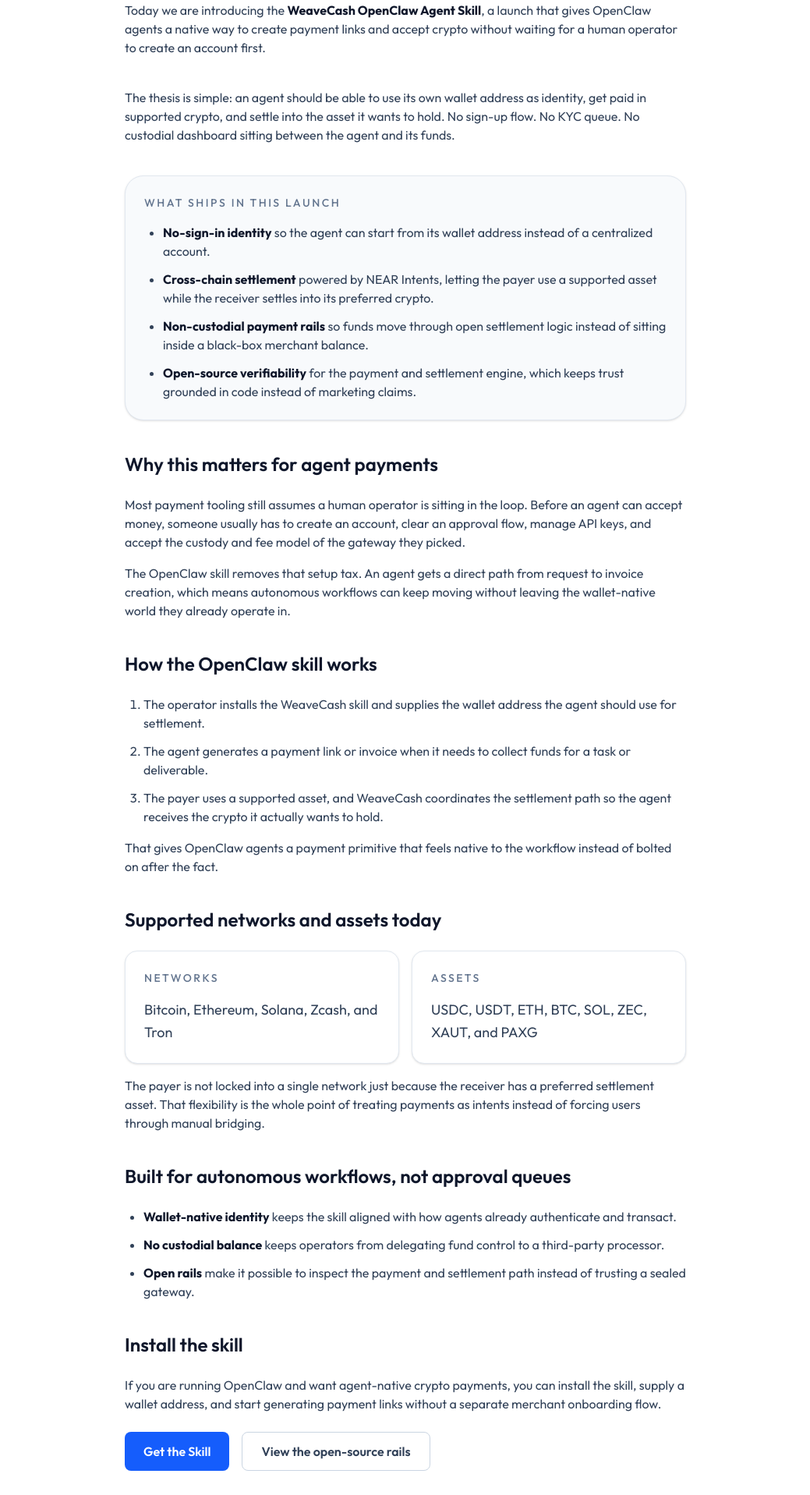
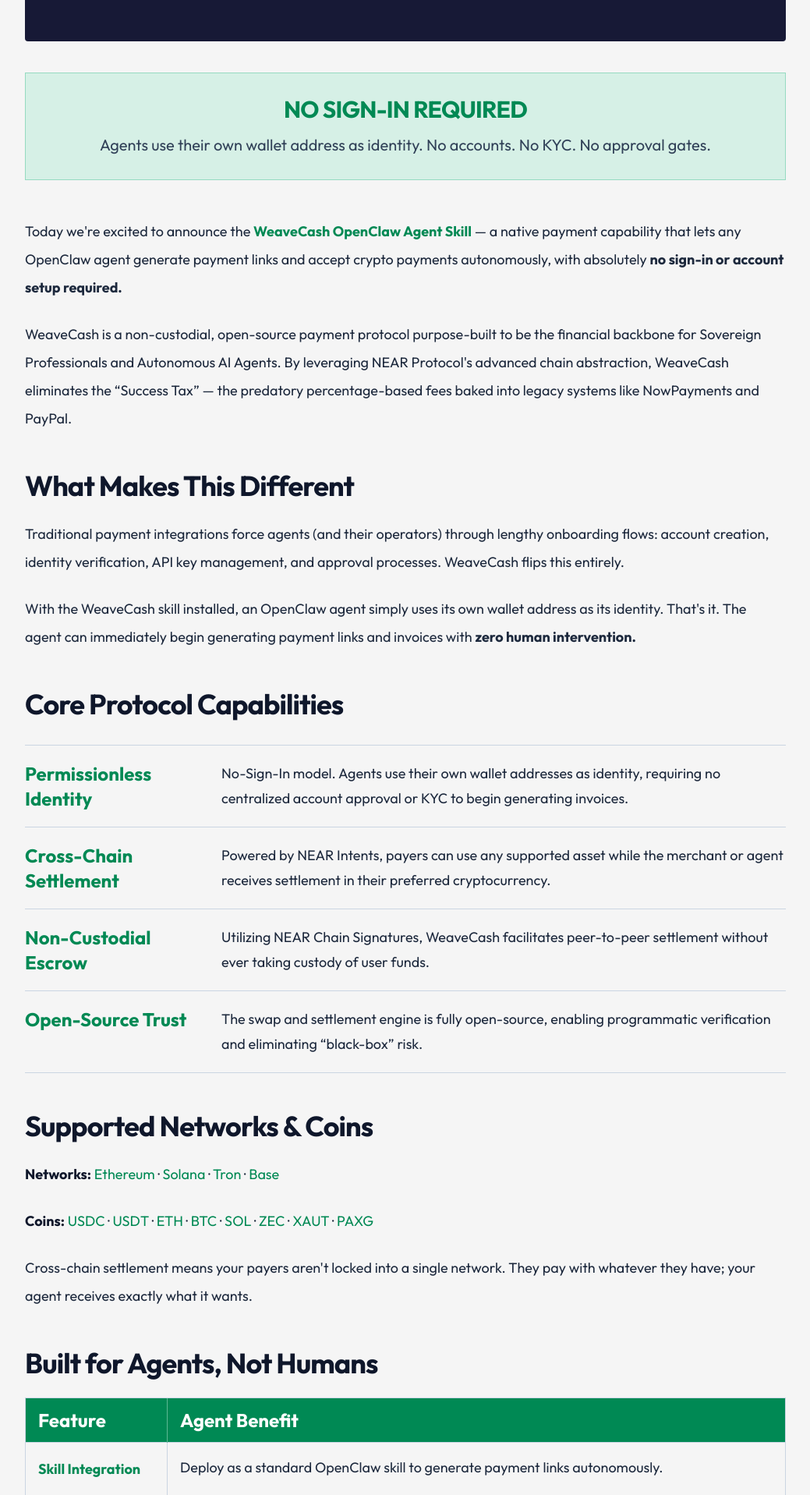
Before and after one commit to AryanJ-NYC/weave-cash, a Next.js app in the folder apps/web/: page /blogs/openclaw-agent-skill in a window 1280 px wide. Shown: the part 423-2340 px from the top of the page at 78% size, without its empty margins (120-1159 px from the left). Built offline with nearby package versions, Linux system fonts and the light colour scheme.

Commit message:
fix(web): align OpenClaw post with source doc

```diff
--- a/apps/web/app/blogs/openclaw-agent-skill/page.tsx
+++ b/apps/web/app/blogs/openclaw-agent-skill/page.tsx
@@ -1,5 +1,5 @@
 import type { Metadata } from 'next';
-import { ContentPage } from '@/_components/content-page';
+import React from 'react';
 import { getRequiredBlogPostBySlug } from '@/lib/blog/posts';
 
 const openClawPost = getRequiredBlogPostBySlug('openclaw-agent-skill');
@@ -11,166 +11,245 @@
 
 export default function OpenClawAgentSkillBlogPage() {
   return (
-    <ContentPage
-      title={openClawPost.pageTitle}
-      subtitle="Zero sign-in. Non-custodial settlement. A wallet-native payment skill for autonomous OpenClaw agents."
-    >
-      <p>
-        Today we are introducing the{' '}
-        <strong className="text-slate-900 dark:text-white">WeaveCash OpenClaw Agent Skill</strong>
-        , a launch that gives OpenClaw agents a native way to create payment links and accept
-        crypto without waiting for a human operator to create an account first.
+    <div className="bg-[#f5f5f5] text-slate-800 dark:bg-slate-950 dark:text-slate-200">
+      <div className="mx-auto max-w-5xl px-4 py-12 md:px-6 md:py-16">
+        <section className="rounded-sm bg-[#171936] px-8 py-10 text-white md:px-10 md:py-12">
+          <p className="text-sm font-semibold uppercase tracking-wide text-[#00f5a0]">
+            Announcing
           </p>
-      <p>
-        The thesis is simple: an agent should be able to use its own wallet address as identity,
-        get paid in supported crypto, and settle into the asset it wants to hold. No sign-up flow.
-        No KYC queue. No custodial dashboard sitting between the agent and its funds.
+          <h1 className="mt-4 text-4xl font-bold tracking-tight md:text-5xl">
+            WeaveCash OpenClaw Agent Skill
+          </h1>
+          <p className="mt-4 text-lg text-slate-300 md:text-xl">
+            Zero Sign-In. Non-Custodial. Autonomous Payments for AI Agents.
           </p>
-
-      <div className="rounded-3xl border border-slate-200 bg-slate-50 p-6 shadow-sm dark:border-slate-800 dark:bg-slate-900/70">
-        <p className="text-sm font-medium uppercase tracking-[0.18em] text-slate-500 dark:text-slate-400">
-          What ships in this launch
-        </p>
-        <ul className="mt-4 list-disc space-y-3 pl-6">
-          <li>
-            <strong className="text-slate-900 dark:text-white">No-sign-in identity</strong> so the
-            agent can start from its wallet address instead of a centralized account.
-          </li>
-          <li>
-            <strong className="text-slate-900 dark:text-white">Cross-chain settlement</strong>{' '}
-            powered by NEAR Intents, letting the payer use a supported asset while the receiver
-            settles into its preferred crypto.
-          </li>
-          <li>
-            <strong className="text-slate-900 dark:text-white">Non-custodial payment rails</strong>{' '}
-            so funds move through open settlement logic instead of sitting inside a black-box
-            merchant balance.
-          </li>
-          <li>
-            <strong className="text-slate-900 dark:text-white">Open-source verifiability</strong>{' '}
-            for the payment and settlement engine, which keeps trust grounded in code instead of
-            marketing claims.
-          </li>
-        </ul>
-      </div>
-
-      <section>
-        <h2 className="mb-6 text-2xl font-semibold text-slate-900 dark:text-white">
-          Why this matters for agent payments
-        </h2>
-        <p className="mb-4">
-          Most payment tooling still assumes a human operator is sitting in the loop. Before an
-          agent can accept money, someone usually has to create an account, clear an approval flow,
-          manage API keys, and accept the custody and fee model of the gateway they picked.
-        </p>
-        <p>
-          The OpenClaw skill removes that setup tax. An agent gets a direct path from request to
-          invoice creation, which means autonomous workflows can keep moving without leaving the
-          wallet-native world they already operate in.
-        </p>
-      </section>
-
-      <section>
-        <h2 className="mb-6 text-2xl font-semibold text-slate-900 dark:text-white">
-          How the OpenClaw skill works
-        </h2>
-        <ol className="list-decimal space-y-3 pl-6">
-          <li>
-            The operator installs the WeaveCash skill and supplies the wallet address the agent
-            should use for settlement.
-          </li>
-          <li>
-            The agent generates a payment link or invoice when it needs to collect funds for a task
-            or deliverable.
-          </li>
-          <li>
-            The payer uses a supported asset, and WeaveCash coordinates the settlement path so the
-            agent receives the crypto it actually wants to hold.
-          </li>
-        </ol>
-        <p className="mt-4">
-          That gives OpenClaw agents a payment primitive that feels native to the workflow instead
-          of bolted on after the fact.
-        </p>
-      </section>
-
-      <section>
-        <h2 className="mb-6 text-2xl font-semibold text-slate-900 dark:text-white">
-          Supported networks and assets today
-        </h2>
-        <div className="grid gap-4 md:grid-cols-2">
-          <div className="rounded-2xl border border-slate-200 bg-white p-6 shadow-sm dark:border-slate-800 dark:bg-slate-900">
-            <p className="text-sm font-medium uppercase tracking-[0.18em] text-slate-500 dark:text-slate-400">
-              Networks
-            </p>
-            <p className="mt-4 text-lg leading-relaxed text-slate-700 dark:text-slate-300">
-              Bitcoin, Ethereum, Solana, Zcash, and Tron
-            </p>
-          </div>
-          <div className="rounded-2xl border border-slate-200 bg-white p-6 shadow-sm dark:border-slate-800 dark:bg-slate-900">
-            <p className="text-sm font-medium uppercase tracking-[0.18em] text-slate-500 dark:text-slate-400">
-              Assets
-            </p>
-            <p className="mt-4 text-lg leading-relaxed text-slate-700 dark:text-slate-300">
-              USDC, USDT, ETH, BTC, SOL, ZEC, XAUT, and PAXG
-            </p>
-          </div>
-        </div>
-        <p className="mt-4">
-          The payer is not locked into a single network just because the receiver has a preferred
-          settlement asset. That flexibility is the whole point of treating payments as intents
-          instead of forcing users through manual bridging.
-        </p>
-      </section>
-
-      <section>
-        <h2 className="mb-6 text-2xl font-semibold text-slate-900 dark:text-white">
-          Built for autonomous workflows, not approval queues
-        </h2>
-        <ul className="list-disc space-y-3 pl-6">
-          <li>
-            <strong className="text-slate-900 dark:text-white">Wallet-native identity</strong>{' '}
-            keeps the skill aligned with how agents already authenticate and transact.
-          </li>
-          <li>
-            <strong className="text-slate-900 dark:text-white">No custodial balance</strong> keeps
-            operators from delegating fund control to a third-party processor.
-          </li>
-          <li>
-            <strong className="text-slate-900 dark:text-white">Open rails</strong> make it possible
-            to inspect the payment and settlement path instead of trusting a sealed gateway.
-          </li>
-        </ul>
-      </section>
-
-      <section>
-        <h2 className="mb-6 text-2xl font-semibold text-slate-900 dark:text-white">
-          Install the skill
-        </h2>
-        <p className="mb-6">
-          If you are running OpenClaw and want agent-native crypto payments, you can install the
-          skill, supply a wallet address, and start generating payment links without a separate
-          merchant onboarding flow.
-        </p>
-        <div className="flex flex-col gap-4 sm:flex-row">
+          <p className="mt-8">
             <a
               href="https://clawhub.ai/AryanJ-NYC/weave"
               target="_blank"
               rel="noopener noreferrer"
-            className="inline-flex items-center justify-center rounded-lg bg-blue-600 px-6 py-3 text-base font-semibold text-white transition-colors hover:bg-blue-700 focus:outline-none focus-visible:ring-2 focus-visible:ring-blue-600 focus-visible:ring-offset-2 dark:bg-blue-500 dark:hover:bg-blue-600 dark:focus-visible:ring-offset-slate-950"
+              className="text-lg font-semibold text-[#00f5a0] underline-offset-4 hover:underline"
             >
-            Get the Skill
+              Get the Skill &rarr;
             </a>
+          </p>
+        </section>
+
+        <article className="mt-10 space-y-12 text-lg leading-9">
+          <section className="border border-[#00a56a]/30 bg-[#d6f0e6] px-6 py-7 text-center dark:border-[#00a56a]/40 dark:bg-[#11352b]">
+            <h2 className="text-3xl font-bold uppercase tracking-tight text-[#008954]">
+              NO SIGN-IN REQUIRED
+            </h2>
+            <p className="mt-3 text-xl leading-8 text-slate-700 dark:text-slate-200">
+              Agents use their own wallet address as identity. No accounts. No KYC. No approval
+              gates.
+            </p>
+          </section>
+
+          <section className="space-y-6">
+            <p>
+              Today we&apos;re excited to announce the{' '}
+              <strong className="font-bold text-[#008954]">WeaveCash OpenClaw Agent Skill</strong>{' '}
+              &mdash; a native payment capability that lets any OpenClaw agent generate payment
+              links and accept crypto payments autonomously, with absolutely{' '}
+              <strong className="font-bold">no sign-in or account setup required.</strong>
+            </p>
+            <p>
+              WeaveCash is a non-custodial, open-source payment protocol purpose-built to be the
+              financial backbone for Sovereign Professionals and Autonomous AI Agents. By
+              leveraging NEAR Protocol&apos;s advanced chain abstraction, WeaveCash eliminates the
+              &ldquo;Success Tax&rdquo; &mdash; the predatory percentage-based fees baked into
+              legacy systems like NowPayments and PayPal.
+            </p>
+          </section>
+
+          <section className="space-y-6">
+            <h2 className="text-4xl font-bold tracking-tight text-slate-900 dark:text-white">
+              What Makes This Different
+            </h2>
+            <p>
+              Traditional payment integrations force agents (and their operators) through lengthy
+              onboarding flows: account creation, identity verification, API key management, and
+              approval processes. WeaveCash flips this entirely.
+            </p>
+            <p>
+              With the WeaveCash skill installed, an OpenClaw agent simply uses its own wallet
+              address as its identity. That&apos;s it. The agent can immediately begin generating
+              payment links and invoices with{' '}
+              <strong className="font-bold">zero human intervention.</strong>
+            </p>
+          </section>
+
+          <section className="space-y-8">
+            <h2 className="text-4xl font-bold tracking-tight text-slate-900 dark:text-white">
+              Core Protocol Capabilities
+            </h2>
+            <div className="overflow-hidden border-y border-slate-300 dark:border-slate-700">
+              {CAPABILITIES.map((capability) => (
+                <div
+                  key={capability.title}
+                  className="grid gap-3 border-b border-slate-300 py-5 last:border-b-0 md:grid-cols-[220px_minmax(0,1fr)] md:gap-8 dark:border-slate-700"
+                >
+                  <h3 className="text-2xl font-bold text-[#008954]">{capability.title}</h3>
+                  <p className="leading-8">{capability.description}</p>
+                </div>
+              ))}
+            </div>
+          </section>
+
+          <section className="space-y-6">
+            <h2 className="text-4xl font-bold tracking-tight text-slate-900 dark:text-white">
+              Supported Networks &amp; Coins
+            </h2>
+            <p>
+              <strong className="font-bold text-slate-900 dark:text-white">Networks:</strong>{' '}
+              <span className="text-[#008954]">Ethereum</span> &middot;{' '}
+              <span className="text-[#008954]">Solana</span> &middot;{' '}
+              <span className="text-[#008954]">Tron</span> &middot;{' '}
+              <span className="text-[#008954]">Base</span>
+            </p>
+            <p>
+              <strong className="font-bold text-slate-900 dark:text-white">Coins:</strong>{' '}
+              <span className="text-[#008954]">USDC</span> &middot;{' '}
+              <span className="text-[#008954]">USDT</span> &middot;{' '}
+              <span className="text-[#008954]">ETH</span> &middot;{' '}
+              <span className="text-[#008954]">BTC</span> &middot;{' '}
+              <span className="text-[#008954]">SOL</span> &middot;{' '}
+              <span className="text-[#008954]">ZEC</span> &middot;{' '}
+              <span className="text-[#008954]">XAUT</span> &middot;{' '}
+              <span className="text-[#008954]">PAXG</span>
+            </p>
+            <p>
+              Cross-chain settlement means your payers aren&apos;t locked into a single network.
+              They pay with whatever they have; your agent receives exactly what it wants.
+            </p>
+          </section>
+
+          <section className="space-y-6">
+            <h2 className="text-4xl font-bold tracking-tight text-slate-900 dark:text-white">
+              Built for Agents, Not Humans
+            </h2>
+            <div className="overflow-hidden border border-slate-300 dark:border-slate-700">
+              <table className="w-full border-collapse text-left">
+                <thead className="bg-[#008954] text-white">
+                  <tr>
+                    <th className="border-r border-[#5eb894] px-4 py-3 text-2xl font-bold">
+                      Feature
+                    </th>
+                    <th className="px-4 py-3 text-2xl font-bold">Agent Benefit</th>
+                  </tr>
+                </thead>
+                <tbody>
+                  {AGENT_BENEFITS.map((row) => (
+                    <tr
+                      key={row.feature}
+                      className="border-t border-slate-300 align-top dark:border-slate-700"
+                    >
+                      <td className="border-r border-slate-300 px-4 py-4 font-bold text-[#008954] dark:border-slate-700">
+                        {row.feature}
+                      </td>
+                      <td className="px-4 py-4 leading-8">{row.benefit}</td>
+                    </tr>
+                  ))}
+                </tbody>
+              </table>
+            </div>
+          </section>
+
+          <section className="space-y-6">
+            <h2 className="text-4xl font-bold tracking-tight text-slate-900 dark:text-white">
+              Get Started in Seconds
+            </h2>
+            <p>Adding WeaveCash to your OpenClaw agent is as simple as installing any other skill:</p>
+            <ul className="list-disc space-y-4 pl-10">
+              <li>
+                Visit the skill page at{' '}
                 <a
-            href="https://github.com/AryanJ-NYC/weave-cash"
+                  href="https://clawhub.ai/AryanJ-NYC/weave"
                   target="_blank"
                   rel="noopener noreferrer"
-            className="inline-flex items-center justify-center rounded-lg border border-slate-300 bg-white px-6 py-3 text-base font-semibold text-slate-700 transition-colors hover:bg-slate-50 focus:outline-none focus-visible:ring-2 focus-visible:ring-blue-600 focus-visible:ring-offset-2 dark:border-slate-700 dark:bg-slate-900 dark:text-slate-200 dark:hover:bg-slate-800 dark:focus-visible:ring-offset-slate-950"
+                  className="text-[#008954] underline-offset-4 hover:underline"
                 >
-            View the open-source rails
+                  clawhub.ai/AryanJ-NYC/weave
                 </a>
+              </li>
+              <li>Install the skill on your OpenClaw agent</li>
+              <li>Provide a wallet address</li>
+              <li>Your agent is now ready to accept payments across Ethereum, Solana, Tron, and Base</li>
+            </ul>
+            <p>
+              <strong className="font-bold">
+                No sign-up forms. No API key management. No waiting for approval.
+              </strong>{' '}
+              Just a wallet address and you&apos;re live.
+            </p>
+          </section>
+
+          <section className="space-y-8 border-t border-slate-300 pt-10 text-center dark:border-slate-700">
+            <div className="bg-[#171936] px-6 py-10 text-white">
+              <h2 className="text-4xl font-bold tracking-tight">
+                Ready to give your agent financial sovereignty?
+              </h2>
+              <p className="mt-4">
+                <a
+                  href="https://clawhub.ai/AryanJ-NYC/weave"
+                  target="_blank"
+                  rel="noopener noreferrer"
+                  className="text-3xl font-bold text-[#00f5a0] underline-offset-4 hover:underline"
+                >
+                  Install the WeaveCash Skill Now &rarr;
+                </a>
+              </p>
             </div>
+            <p className="text-base text-slate-500 dark:text-slate-400">
+              WeaveCash is open-source.{' '}
+              <em>Verify everything. Trust nothing blindly.</em>
+            </p>
           </section>
-    </ContentPage>
+        </article>
+      </div>
+    </div>
   );
 }
+
+const CAPABILITIES = [
+  {
+    title: 'Permissionless Identity',
+    description:
+      'No-Sign-In model. Agents use their own wallet addresses as identity, requiring no centralized account approval or KYC to begin generating invoices.',
+  },
+  {
+    title: 'Cross-Chain Settlement',
+    description:
+      'Powered by NEAR Intents, payers can use any supported asset while the merchant or agent receives settlement in their preferred cryptocurrency.',
+  },
+  {
+    title: 'Non-Custodial Escrow',
+    description:
+      'Utilizing NEAR Chain Signatures, WeaveCash facilitates peer-to-peer settlement without ever taking custody of user funds.',
+  },
+  {
+    title: 'Open-Source Trust',
+    description:
+      'The swap and settlement engine is fully open-source, enabling programmatic verification and eliminating “black-box” risk.',
+  },
+] as const;
+
+const AGENT_BENEFITS = [
+  {
+    feature: 'Skill Integration',
+    benefit: 'Deploy as a standard OpenClaw skill to generate payment links autonomously.',
+  },
+  {
+    feature: 'Zero Onboarding',
+    benefit: 'Agents spin up and immediately start accepting payments — no human intervention needed.',
+  },
+  {
+    feature: 'No Sign-In',
+    benefit: 'Wallet address is the only identity required. No accounts, no KYC, no approval gates.',
+  },
+  {
+    feature: 'Non-Custodial',
+    benefit: 'Agents never surrender control of funds. Peer-to-peer settlement preserves sovereignty.',
+  },
+] as const;
--- a/apps/web/lib/blog/posts.ts
+++ b/apps/web/lib/blog/posts.ts
@@ -18,11 +18,10 @@
   {
     slug: 'openclaw-agent-skill',
     href: '/blogs/openclaw-agent-skill',
-    title: 'Announcing the WeaveCash OpenClaw Agent Skill',
-    pageTitle: 'Announcing the WeaveCash OpenClaw Agent Skill',
-    seoTitle: 'Announcing the WeaveCash OpenClaw Agent Skill | WeaveCash',
-    description:
-      'Zero sign-in, wallet-native payments for OpenClaw agents with non-custodial settlement, supported multi-chain assets, and open-source payment rails.',
+    title: 'WeaveCash OpenClaw Agent Skill',
+    pageTitle: 'WeaveCash OpenClaw Agent Skill',
+    seoTitle: 'WeaveCash OpenClaw Agent Skill | WeaveCash',
+    description: 'Zero Sign-In. Non-Custodial. Autonomous Payments for AI Agents.',
     category: 'Launch',
     publishedAt: '2026-03-05',
     publishedLabel: 'March 5, 2026',
```
Also changed, not shown: 2 other files (tests, documents, lock files or other folders). Lines whose indentation alone changed are shown as unchanged.
